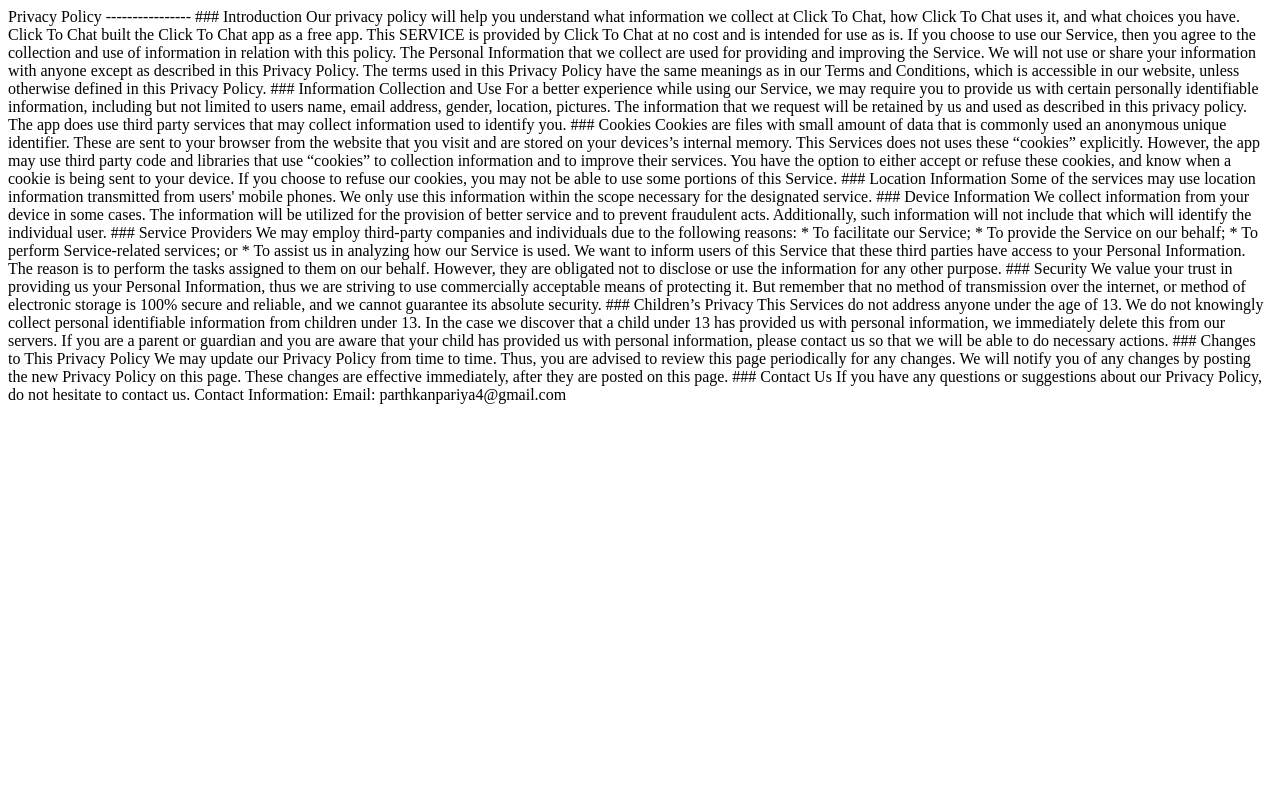
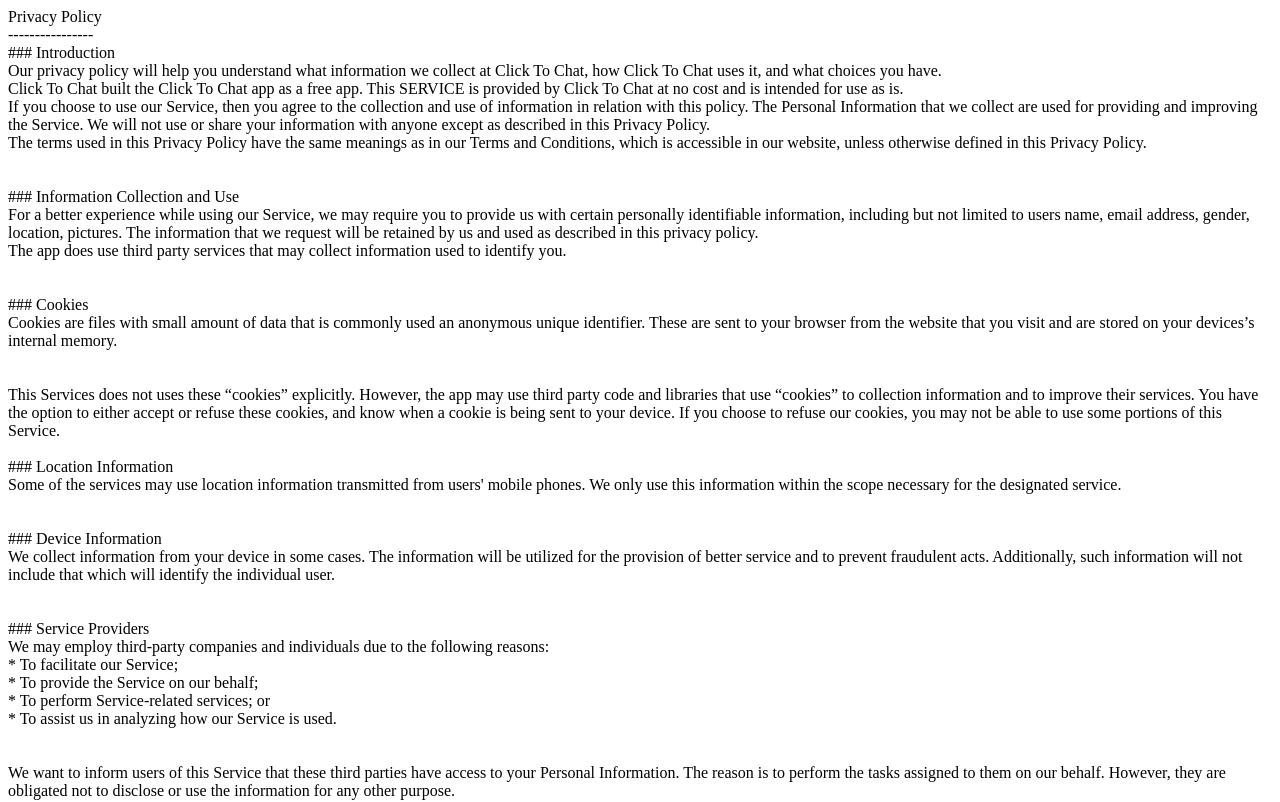
Before and after one commit to Parth-Kanpariya/privacy_policy, a plain HTML site: page index.html in a window 1280 px wide. Shown: the top 802 px of the page. Drawn offline with Linux system fonts and the light colour scheme.

Commit message:
Update index.html

```diff
--- a/index.html
+++ b/index.html
@@ -3,55 +3,57 @@
     <title>Privacy Policy</title>
   </head>
   <body>
-    <p1>
-      Privacy Policy
-----------------
+    <p>
+      Privacy Policy  <br>
+----------------<br>
 
-### Introduction
-Our privacy policy will help you understand what information we collect at Click To Chat, how Click To Chat uses it, and what choices you have.
-Click To Chat built the Click To Chat app as a free app. This SERVICE is provided by Click To Chat at no cost and is intended for use as is.
-If you choose to use our Service, then you agree to the collection and use of information in  relation with this policy. The Personal Information that we collect are used for providing and improving the Service. We will not use or share your information with anyone except as described in this Privacy Policy.
-The terms used in this Privacy Policy have the same meanings as in our Terms and Conditions, which is accessible in our website, unless otherwise  defined in this Privacy Policy.
+### Introduction  <br>
+Our privacy policy will help you understand what information we collect at Click To Chat, how Click To Chat uses it, and what choices you have.<br>
+Click To Chat built the Click To Chat app as a free app. This SERVICE is provided by Click To Chat at no cost and is intended for use as is.<br>
+If you choose to use our Service, then you agree to the collection and use of information in  relation with this policy. The Personal Information that we collect are used for providing and improving the Service. We will not use or share your information with anyone except as described in this Privacy Policy.  <br>
+The terms used in this Privacy Policy have the same meanings as in our Terms and Conditions, which is accessible in our website, unless otherwise  defined in this Privacy Policy.<br>
+      <br>
+      <br>
 
-### Information Collection and Use
-For a better experience while using our Service, we may require you to provide us with certain personally identifiable information, including but not limited to users name, email address, gender, location, pictures. The information that we request will be retained by us and used as described in this privacy policy.
-The app does use third party services that may collect information used to identify you.
+### Information Collection and Use  <br>
+For a better experience while using our Service, we may require you to provide us with certain personally identifiable information, including but not limited to users name, email address, gender, location, pictures. The information that we request will be retained by us and used as described in this privacy policy.  <br>
+The app does use third party services that may collect information used to identify you. <br><br><br>
 
-### Cookies
-Cookies are files with small amount of data that is commonly used an anonymous unique identifier. These are sent to your browser from the website that you visit and are stored on your devices’s internal memory.
+### Cookies  <br>
+Cookies are files with small amount of data that is commonly used an anonymous unique identifier. These are sent to your browser from the website that you visit and are stored on your devices’s internal memory.  <br><br><br>
 
-This Services does not uses these “cookies” explicitly. However, the app may use third party code and libraries that use “cookies” to collection information and to improve their services. You have the option  to either accept or refuse these cookies, and know when a cookie is being sent to your device. If you choose to refuse our cookies, you may not be able to use some portions of this Service.
+This Services does not uses these “cookies” explicitly. However, the app may use third party code and libraries that use “cookies” to collection information and to improve their services. You have the option  to either accept or refuse these cookies, and know when a cookie is being sent to your device. If you choose to refuse our cookies, you may not be able to use some portions of this Service.  <br><br>
 
-### Location Information
-Some of the services may use location information transmitted from users' mobile phones. We only use this information within the scope necessary for the designated service.
+### Location Information  <br>
+Some of the services may use location information transmitted from users' mobile phones. We only use this information within the scope necessary for the designated service. <br><br><br>
 
-### Device Information
-We collect information from your device in some cases. The information will be utilized for the provision of better service and to prevent fraudulent acts. Additionally, such information will not include that which will identify the individual user.
+### Device Information  <br>
+We collect information from your device in some cases. The information will be utilized for the provision of better service and to prevent fraudulent acts. Additionally, such information will not include that which will identify the individual user.  <br><br><br>
 
-### Service Providers
-We may employ third-party companies and individuals due to the following reasons:
-* To facilitate our Service;
-* To provide the Service on our behalf;
-* To perform Service-related services; or
-* To assist us in analyzing how our Service is used.
+### Service Providers  <br>
+We may employ third-party companies and individuals due to the following reasons: <br>
+* To facilitate our Service;<br>
+* To provide the Service on our behalf;<br>
+* To perform Service-related services; or<br>
+* To assist us in analyzing how our Service is used.  <br><br><br>
 
-We want to inform users of this Service that these third parties have access to your Personal Information. The reason is to perform the tasks assigned to them on our behalf. However, they are obligated not to disclose or use the information for any other purpose.
+We want to inform users of this Service that these third parties have access to your Personal Information. The reason is to perform the tasks assigned to them on our behalf. However, they are obligated not to disclose or use the information for any other purpose.  <br><br>
 
-### Security
-We value your trust in providing us your Personal Information, thus we are striving to use commercially acceptable means of protecting it. But remember that no method of transmission over  the internet, or method of electronic storage is 100% secure and reliable, and we cannot guarantee its absolute security.
+### Security  <br>
+We value your trust in providing us your Personal Information, thus we are striving to use commercially acceptable means of protecting it. But remember that no method of transmission over  the internet, or method of electronic storage is 100% secure and reliable, and we cannot guarantee its absolute security.  <br><br><br>
 
-### Children’s Privacy
-This Services do not address anyone under the age of 13. We do not knowingly collect personal identifiable information from children under 13. In the case we discover that a child under 13 has provided us with personal information, we immediately delete this from our servers. If you  are  a  parent  or  guardian and you are aware that your child has provided us with personal information, please contact us so that we will be able to do necessary actions.
+### Children’s Privacy  <br>
+This Services do not address anyone under the age of 13. We do not knowingly collect personal identifiable information from children under 13. In the case we discover that a child under 13 has provided us with personal information, we immediately delete this from our servers. If you  are  a  parent  or  guardian and you are aware that your child has provided us with personal information, please contact us so that we will be able to do necessary actions. <br><br><br>
 
-### Changes to This Privacy Policy
-We may update our Privacy Policy from time to time. Thus, you are advised to review this page periodically for any changes. We will notify you of any changes by posting the new Privacy Policy on this page. These changes are effective immediately, after they are posted on this page.
+### Changes to This Privacy Policy  <br>
+We may update our Privacy Policy from time to time. Thus, you are advised to review this page periodically for any changes. We will notify you of any changes by posting the new Privacy Policy on this page. These changes are effective immediately, after they are posted on this page.  <br><br>
 
-### Contact Us
-If you have any questions or suggestions about our Privacy Policy, do not hesitate to contact us.
-Contact Information:
-Email: parthkanpariya4@gmail.com
+### Contact Us  <br>
+If you have any questions or suggestions about our Privacy Policy, do not hesitate to contact us.  <br>
+Contact Information:  <br>
+Email: parthkanpariya4@gmail.com   <br>
 
 
-    </p1>
+    </p>
   </body>
 </html>
```
